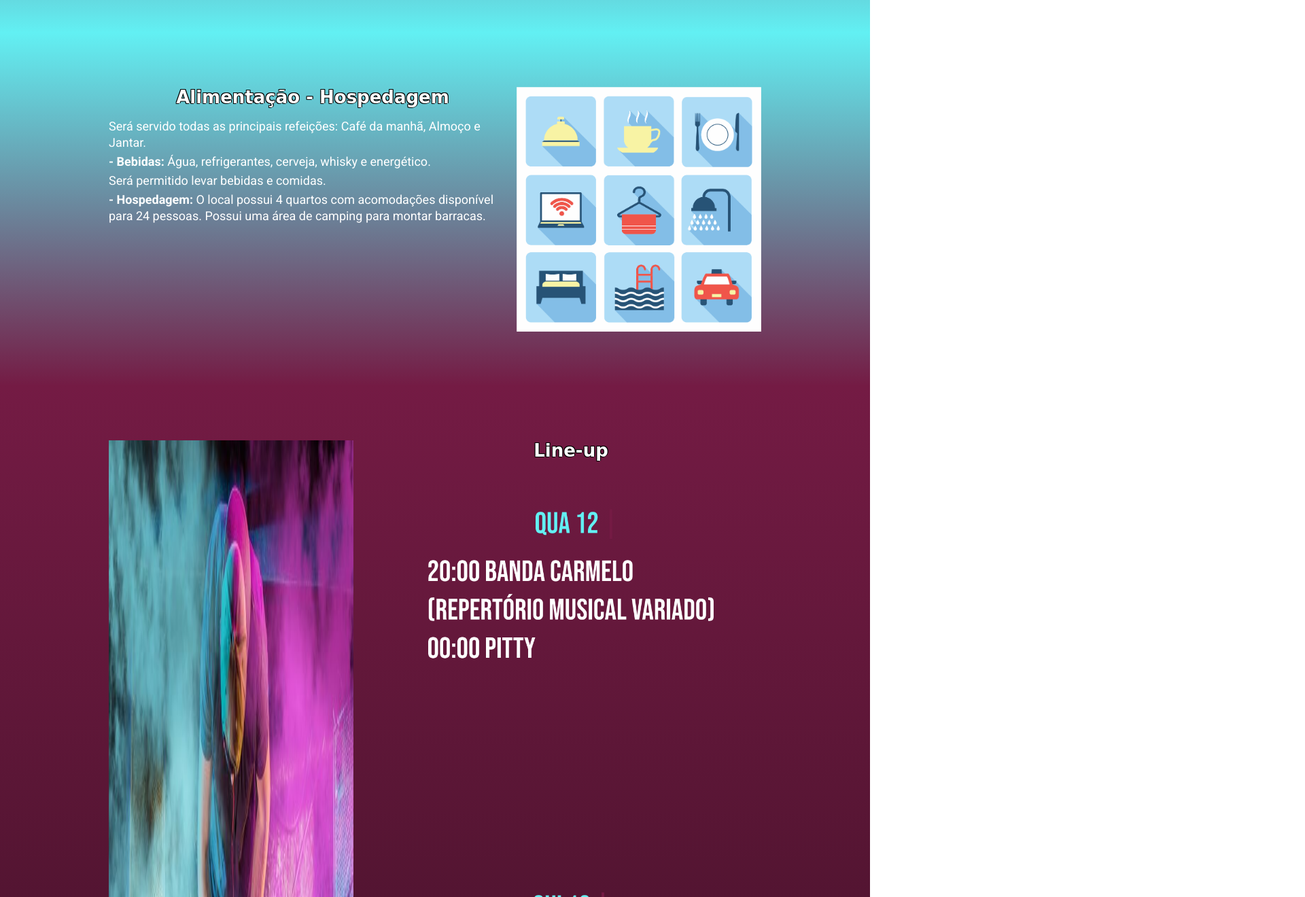
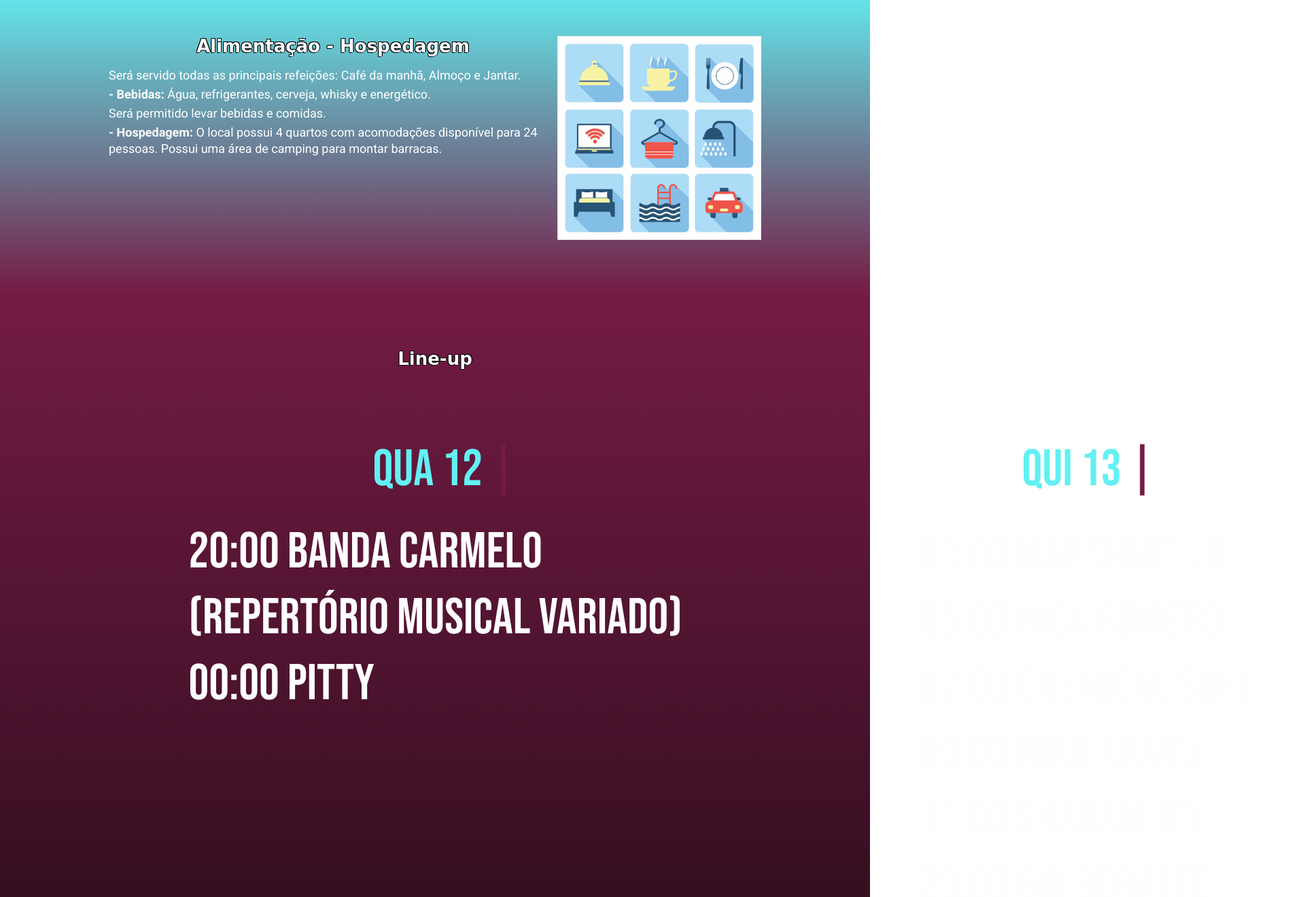
Before and after one commit to Emellyk/birthday_emelly, a website built with Parcel: page src/index.html in a window 1280 px wide. Shown: the part 1480-2800 px from the top of the page at 68% size, 1920 px wide, since content can reach past the window. Built offline with nearby package versions, Linux system fonts and the light colour scheme; a web font is replaced by a local one.

Commit message:
correção responsividade

```diff
--- a/src/index.html
+++ b/src/index.html
@@ -119,11 +119,12 @@
                 <p class="event__details__description">
 
                 </p>
-                <img class="event__image__line" src="./images/line_qua.png" alt="line quarta">
-                <img class="event__image__line" src="./images/line_qui.png" alt="line quinta">
-                <img class="event__image__line" src="./images/line_sex.png" alt="line sexta">
+                <div class="event__image__lineup">
+                    <img  class="event__image__line" src="./images/line_qua.png" alt="line quarta">
+                    <img  class="event__image__line" src="./images/line_qui.png" alt="line quinta">
+                    <img  class="event__image__line" src="./images/line_sex.png" alt="line sexta">
+                </div>
             </div>
-            <img class="event__image" src="./images/dj.jpg" alt="Local">
         </div>
     </section>
 
--- a/src/styles/_events.scss
+++ b/src/styles/_events.scss
@@ -31,14 +31,20 @@
     }
 
     &__image {
-        max-width: 360px;
+        width: 100%;
+        max-width: 300px;
+
+        &__lineup {
+            display: flex;
+        }
 
         &__line {
-            max-width: 560px;
+            width: 100%;
         }
     }
 
     &__details {
+        display: block;
 
         &__title {
             font-size: 26px;
@@ -56,6 +62,7 @@
             font-size: 18px;
             line-height: 24px;
             margin-top: 4px;
+            padding-right: 8px;
         }
     }
 
@@ -65,11 +72,16 @@
         }
 
         &__image {
-            width: 100%;
+            max-width: 100%;
             padding: 16px;
 
             &__line {
                 width: 100%;
+            }
+
+            &__lineup {
+                width: 100%;
+                display: block;
             }
         }
 
```
